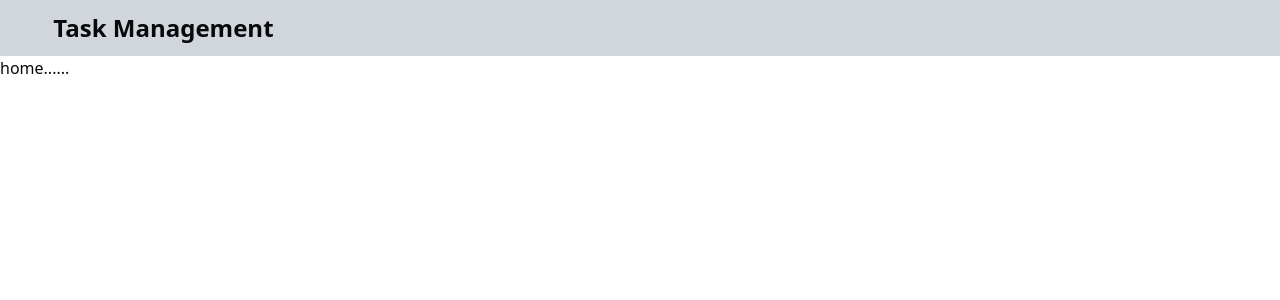
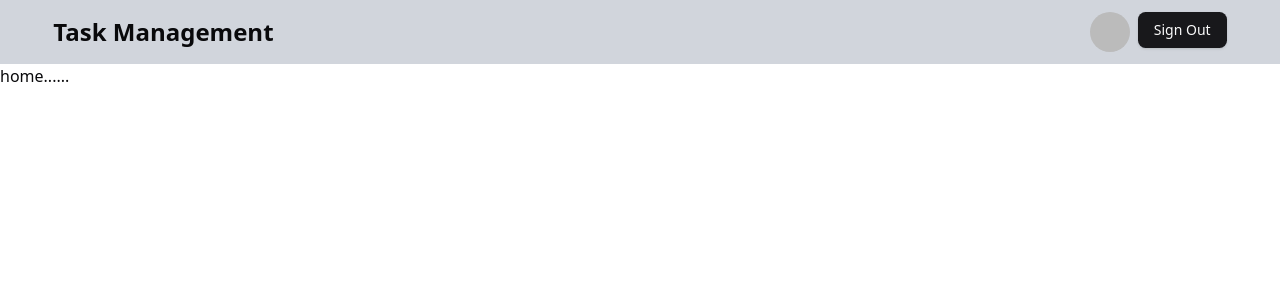
Before and after one commit to ummesalma303/task-management-client, a React (Vite) app: page / in a window 1280 px wide. Shown: the top 300 px of the page. Built offline with nearby package versions, Linux system fonts and the light colour scheme; no server answers; sample sign-in values are in the browser's storage.

Commit message:
Added sign out feature

```diff
--- a/package.json
+++ b/package.json
@@ -10,6 +10,7 @@
     "preview": "vite preview"
   },
   "dependencies": {
+    "@radix-ui/react-avatar": "^1.1.3",
     "@radix-ui/react-slot": "^1.1.2",
     "@tailwindcss/vite": "^4.0.7",
     "class-variance-authority": "^0.7.1",
--- /dev/null
+++ b/src/components/socialLogin/SocialLogin.jsx
@@ -0,0 +1,9 @@
+// import React from 'react'
+
+export default function SocialLogin() {
+  return (
+    <div>
+
+    </div>
+  )
+}
--- /dev/null
+++ b/src/components/ui/avatar.jsx
@@ -0,0 +1,33 @@
+import * as React from "react"
+import * as AvatarPrimitive from "@radix-ui/react-avatar"
+
+import { cn } from "@/lib/utils"
+
+const Avatar = React.forwardRef(({ className, ...props }, ref) => (
+  <AvatarPrimitive.Root
+    ref={ref}
+    className={cn("relative flex h-10 w-10 shrink-0 overflow-hidden rounded-full", className)}
+    {...props} />
+))
+Avatar.displayName = AvatarPrimitive.Root.displayName
+
+const AvatarImage = React.forwardRef(({ className, ...props }, ref) => (
+  <AvatarPrimitive.Image
+    ref={ref}
+    className={cn("aspect-square h-full w-full", className)}
+    {...props} />
+))
+AvatarImage.displayName = AvatarPrimitive.Image.displayName
+
+const AvatarFallback = React.forwardRef(({ className, ...props }, ref) => (
+  <AvatarPrimitive.Fallback
+    ref={ref}
+    className={cn(
+      "flex h-full w-full items-center justify-center rounded-full bg-muted",
+      className
+    )}
+    {...props} />
+))
+AvatarFallback.displayName = AvatarPrimitive.Fallback.displayName
+
+export { Avatar, AvatarImage, AvatarFallback }
--- a/src/main.jsx
+++ b/src/main.jsx
@@ -20,8 +20,8 @@ createRoot(document.getElementById('root')).render(
 
     <Route path='/auth' element={<AuthLayout />}>
     {/* <Route path="/auth" element={<AuthLayout />} /> */}
-    <Route path="signUp" element={<SignUp />} />
   </Route>
+    <Route path="/signUp" element={<SignUp />} />
     {/* <Route path="register" element={<Register />} /> */}
 
     {/* <Route path="" element={<Home />} />  */}
--- a/src/providers/AuthProvider.jsx
+++ b/src/providers/AuthProvider.jsx
@@ -1,7 +1,8 @@
 import { createContext, useEffect, useState } from "react";
 import PropTypes from 'prop-types';
-import { createUserWithEmailAndPassword, onAuthStateChanged, updateProfile } from "firebase/auth";
+import { createUserWithEmailAndPassword, onAuthStateChanged, signInWithEmailAndPassword, signOut, updateProfile } from "firebase/auth";
 import { auth } from "@/firebase/firebase.config";
+import Swal from "sweetalert2";
 
 
 export const AuthContext = createContext(null);
@@ -10,14 +11,36 @@ const AuthProvider = ({children}) => {
     const [user,setUser] = useState(null)
 
     const newUser = (email, password) =>{
+        setLoading(true)
         return createUserWithEmailAndPassword(auth, email, password)
     }
 
     const updateUserProfile = (updateData) =>{
         // console.log(updateData)
+        setLoading(true)
         return updateProfile(auth.currentUser, updateData)
     }
 
+     // login user
+     const loginUser = (email, password)=>{
+        setLoading(true)
+       return signInWithEmailAndPassword(auth, email, password)
+    }
+
+     // logout User
+     const handleLogout=()=>{
+        setLoading(true)
+        signOut(auth).then((res) => {
+            console.log(res)
+            Swal.fire({
+                title: "sign out",
+                text: "You are successfully sign out",
+                icon: "success"
+              });
+          }).catch((error) => {
+            console.log(error)
+          });
+    }
 
     // onauth
     useEffect(() => {
@@ -39,7 +62,9 @@ const AuthProvider = ({children}) => {
         loading,
         setLoading,
         updateUserProfile,
-        user,setUser
+        user,setUser,
+        handleLogout,
+        loginUser
     }
   return (
     <div>
--- a/src/sheared/Navbar.jsx
+++ b/src/sheared/Navbar.jsx
@@ -1,9 +1,20 @@
 // import React from 'react'
+import {
+  Avatar,
+  AvatarFallback,
+  AvatarImage,
+} from "@/components/ui/avatar"
+
+import { Button } from "@/components/ui/button";
+import { AuthContext } from "@/providers/AuthProvider"
+import { useContext } from "react"
 
 // import { Button } from "@/components/ui/button";
 // import { NavLink } from "react-router";
 
 export default function NavBar() {
+  const {user, handleLogout} = useContext(AuthContext);
+  console.log(user)
   return (
     <nav className="bg-gray-300 py-3">
         <div className="flex justify-between items-center w-11/12 mx-auto">
@@ -13,6 +24,12 @@ export default function NavBar() {
       <NavLink to='/signUp'><Button>Sign Up</Button></NavLink>
       <Button>Sign Out</Button>
       </div> */}
+      {
+        user?.email&& <div className="flex space-x-2"><Avatar>
+        <AvatarImage src={user?.photoURL} alt="@shadcn" />
+        <AvatarFallback>NA</AvatarFallback>
+      </Avatar><Button onClick={handleLogout}>Sign Out</Button></div>
+      }
         </div>
     </nav>
   )
```
Also changed, not shown: 1 other file (tests, documents, lock files or other folders).
